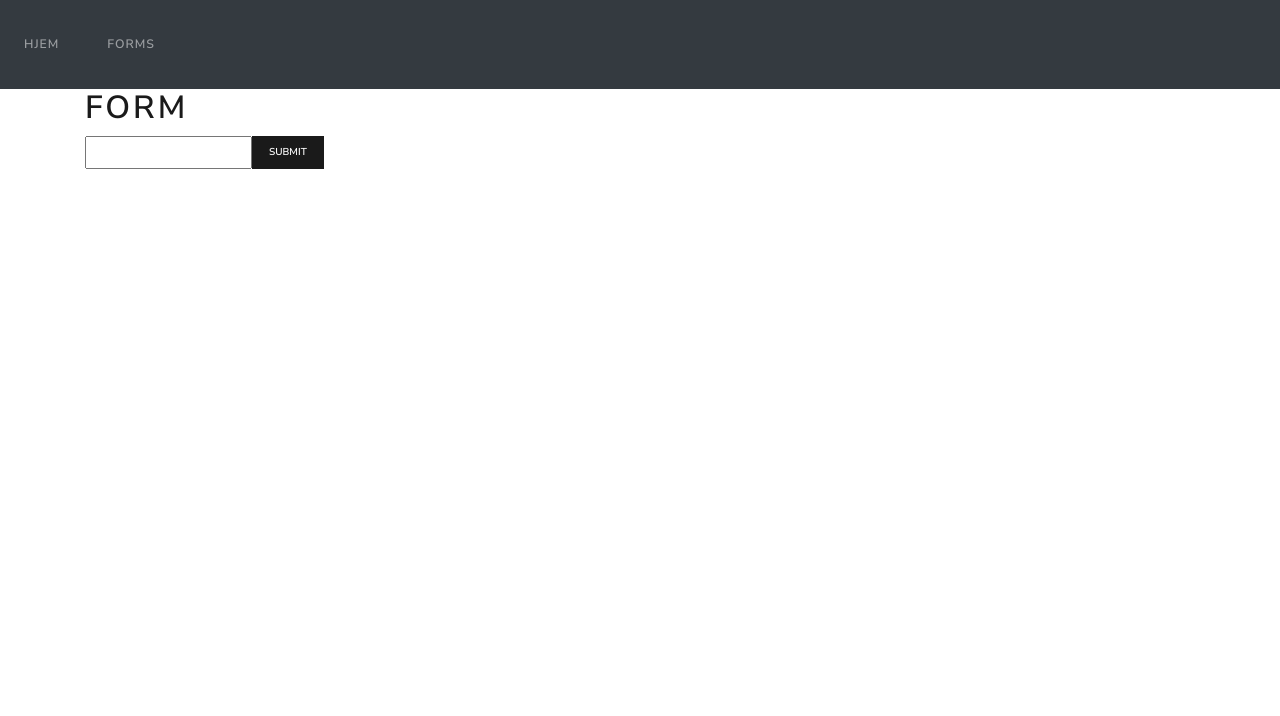
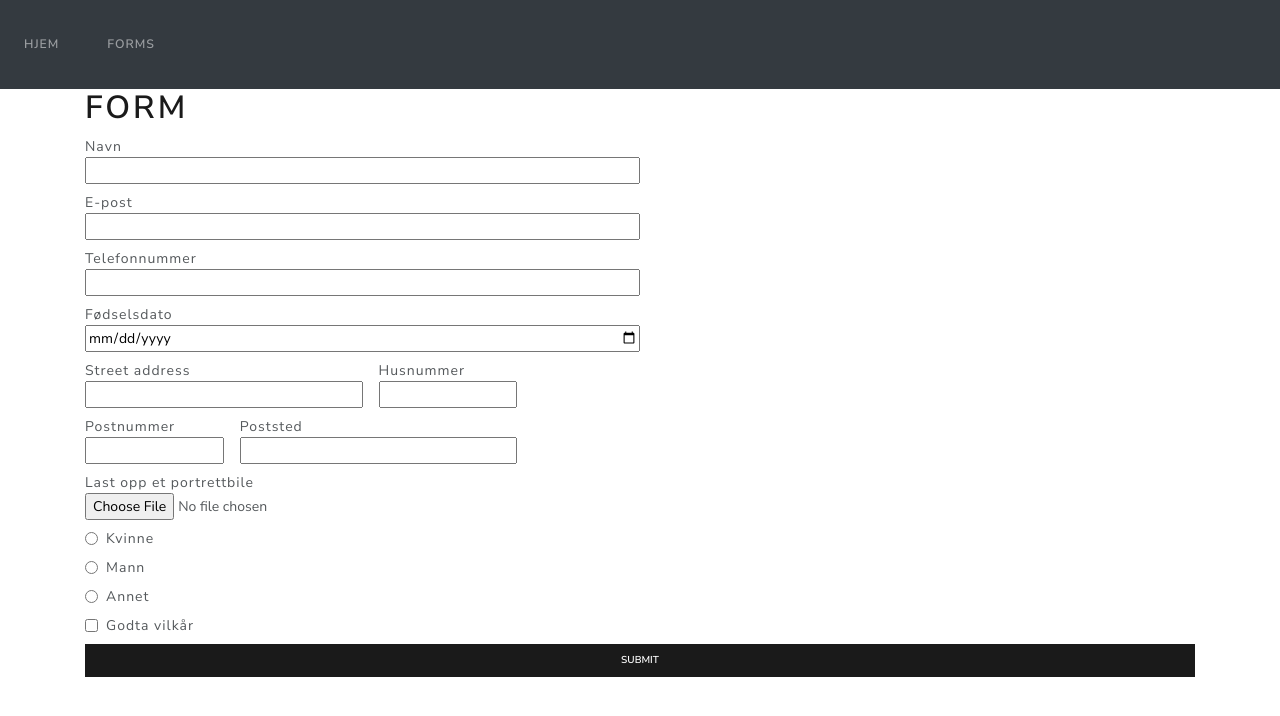
Before and after one commit to HeleneGrini/react-workshop-2020, a Next.js app: page /form in a window 1280 px wide. Shown: the top 716 px of the page. Built offline with nearby package versions, Linux system fonts and the light colour scheme.

Commit message:
Add solution for exercise 2

```diff
--- a/pages/form.tsx
+++ b/pages/form.tsx
@@ -12,8 +12,77 @@ const Form = () => {
           console.log("submit");
         }}
       >
-        <div className="d-flex">
-          <input type="text" />
+        <div className="d-flex flex-column">
+          <label className="d-flex flex-column w-50">
+            <span className="mr-2">Navn</span>
+            <input type="text" name="name" />
+          </label>
+
+          <label className="d-flex flex-column w-50">
+            <span className="mr-2">E-post</span>
+            <input type="email" name="email" />
+          </label>
+
+          <label className="d-flex flex-column w-50">
+            <span className="mr-2">Telefonnummer</span>
+            <input type="number" name="phoneNumber" />
+          </label>
+          <label className="d-flex flex-column w-50">
+            <span className="mr-2">Fødselsdato</span>
+            <input type="date" name="birthDate" />
+          </label>
+
+          <div className="w-50">
+            <div className="d-flex">
+              <label className="d-flex flex-column w-50 mr-3">
+                <span className="mr-2">Street address</span>
+                <input type="text" name="steetAddress" />
+              </label>
+              <label className="d-flex flex-column w-25">
+                <span className="mr-2">Husnummer</span>
+                <input type="text" name="housNumber" />
+              </label>
+            </div>
+            <div className="d-flex">
+              <label className="d-flex flex-column w-25 mr-3">
+                <span className="mr-2">Postnummer</span>
+                <input type="number" name="postalCode" />
+              </label>
+              <label className="d-flex flex-column w-50">
+                <span className="mr-2">Poststed</span>
+                <input type="text" name="postalArea" />
+              </label>
+            </div>
+
+            <label className="d-flex flex-column w-50">
+              <span className="mr-2">Last opp et portrettbile</span>
+              <input type="file" name="portrettbile" />
+            </label>
+
+            <label className="d-flex align-items-center w-50">
+              <input className="mr-2" type="radio" name="sex" value="kvinne" />
+              Kvinne
+            </label>
+            <label className="d-flex align-items-center w-50">
+              <input className="mr-2" type="radio" name="sex" value="mann" />
+              Mann
+            </label>
+            <label className="d-flex align-items-center w-50">
+              <input className="mr-2" type="radio" name="sex" value="other" />
+              Annet
+            </label>
+
+            <label className="d-flex align-items-center w-50">
+              <input
+                className="mr-2"
+                type="checkbox"
+                name="sex"
+                value="acceptTerms"
+              />
+              Godta vilkår
+            </label>
+          </div>
+
           <button className="btn btn-primary btn-sm">Submit</button>
         </div>
       </form>
```
